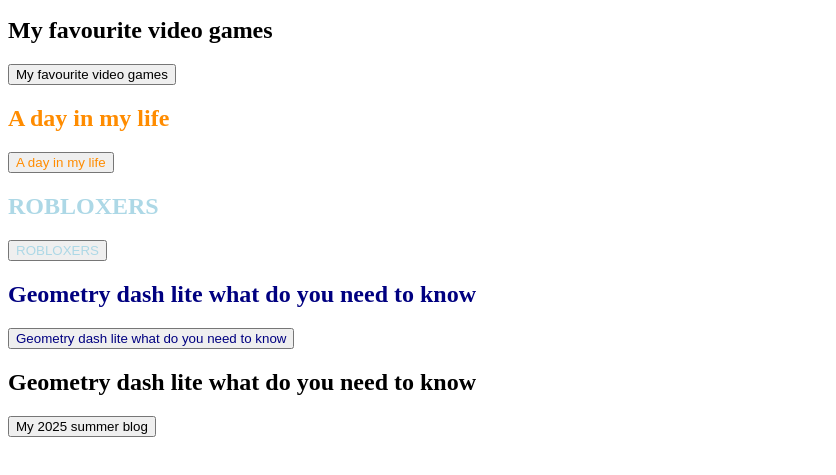
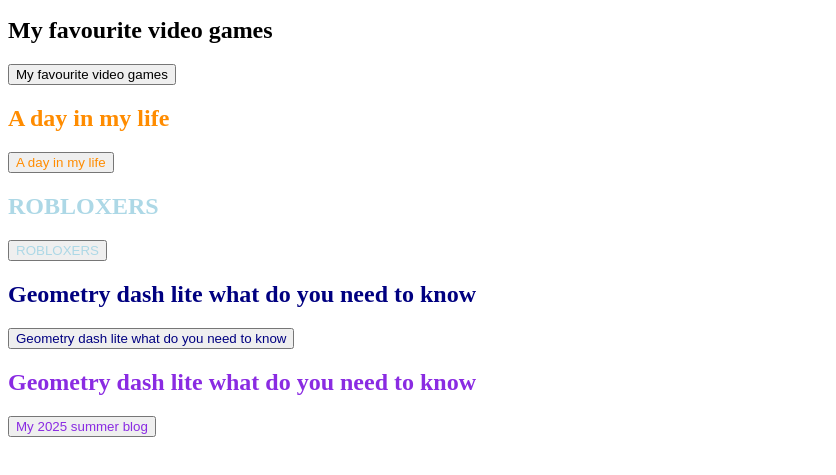
Before and after one commit to Konsid14/mysites, a plain HTML site: page index.html in a window 1280 px wide. Shown: the part 87-562 px from the top of the page, without its empty margins (0-836 px from the left). Drawn offline with Linux system fonts and the light colour scheme.

Commit message:
Update styles.css
Added css of My 2025 summer blog

```diff
--- a/styles.css
+++ b/styles.css
@@ -24,3 +24,9 @@
 .geometrydash{
   color: navy;
 }
+.fifthwebsite{
+  color:blueviolet;
+}
+.summerblog{
+  color:blueviolet;
+}
```
